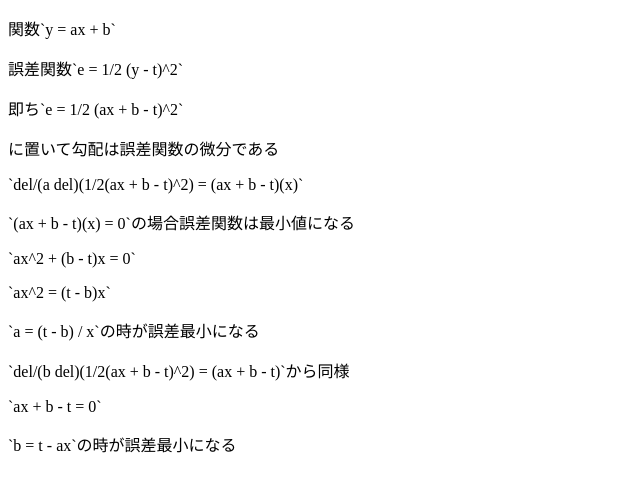
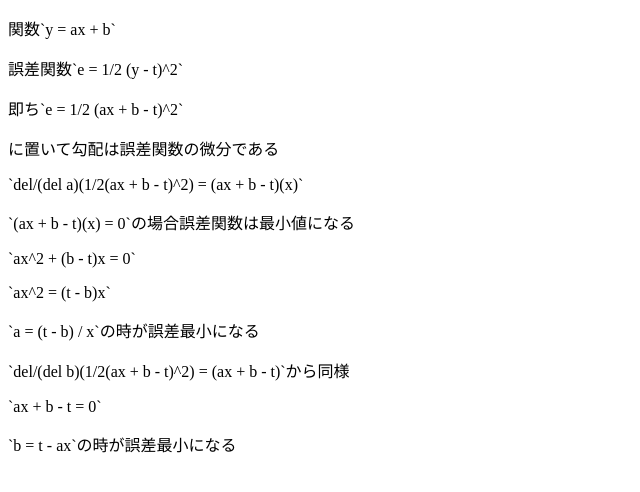
Before and after one commit to zerofier/study, a plain HTML site: page NN/gradient.html in a window 1280 px wide. Shown: the full height of the page, 0-640 px from the left. Drawn offline with nearby package versions, Linux system fonts and the light colour scheme; some packages are replaced by stand-ins of ours.

Commit message:
Update gradient.html

```diff
--- a/NN/gradient.html
+++ b/NN/gradient.html
@@ -10,12 +10,12 @@
 		<p>誤差関数`e = 1/2 (y - t)^2`</p>
 		<p>即ち`e = 1/2 (ax + b - t)^2`</p>
 		<p>に置いて勾配は誤差関数の微分である</p>
-		<p>`del/(a del)(1/2(ax + b - t)^2) = (ax + b - t)(x)`</p>
+		<p>`del/(del a)(1/2(ax + b - t)^2) = (ax + b - t)(x)`</p>
 		<p>`(ax + b - t)(x) = 0`の場合誤差関数は最小値になる</p>
 		<p>`ax^2 + (b - t)x = 0`</p>
 		<p>`ax^2 = (t - b)x`</p>
 		<p>`a = (t - b) / x`の時が誤差最小になる</p>
-		<p>`del/(b del)(1/2(ax + b - t)^2) = (ax + b - t)`から同様</p>
+		<p>`del/(del b)(1/2(ax + b - t)^2) = (ax + b - t)`から同様</p>
 		<p>`ax + b - t = 0`</p>
 		<p>`b = t - ax`の時が誤差最小になる</p>
 	</div>
```
